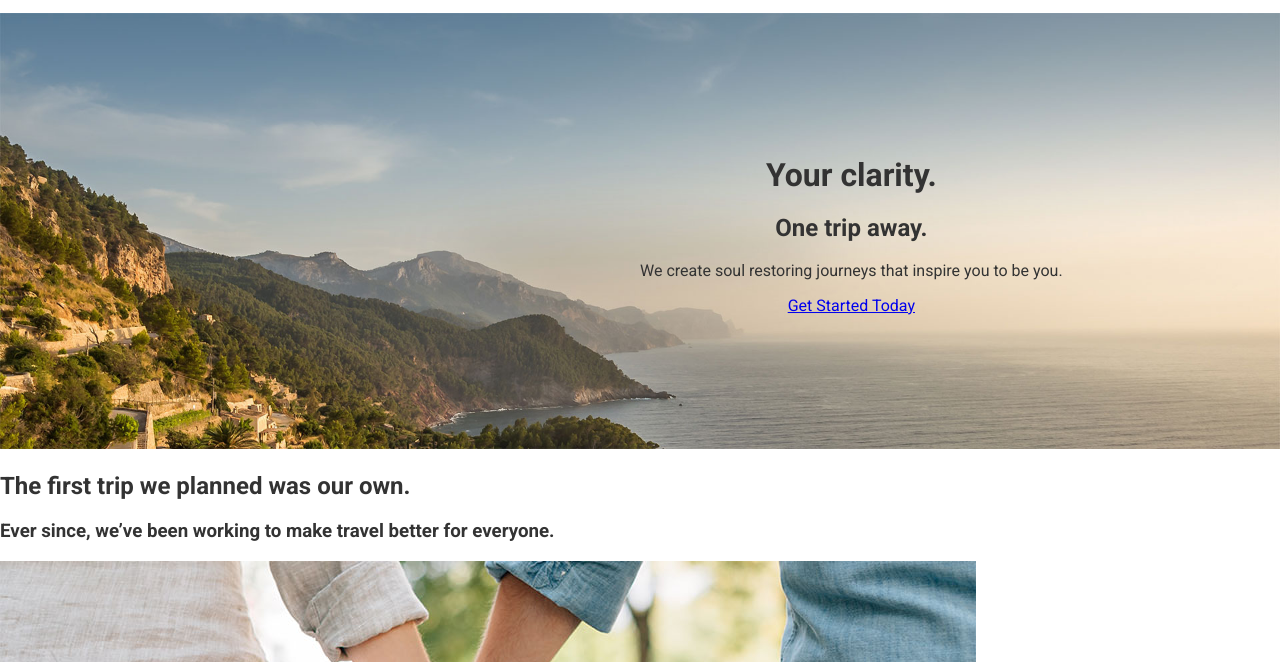
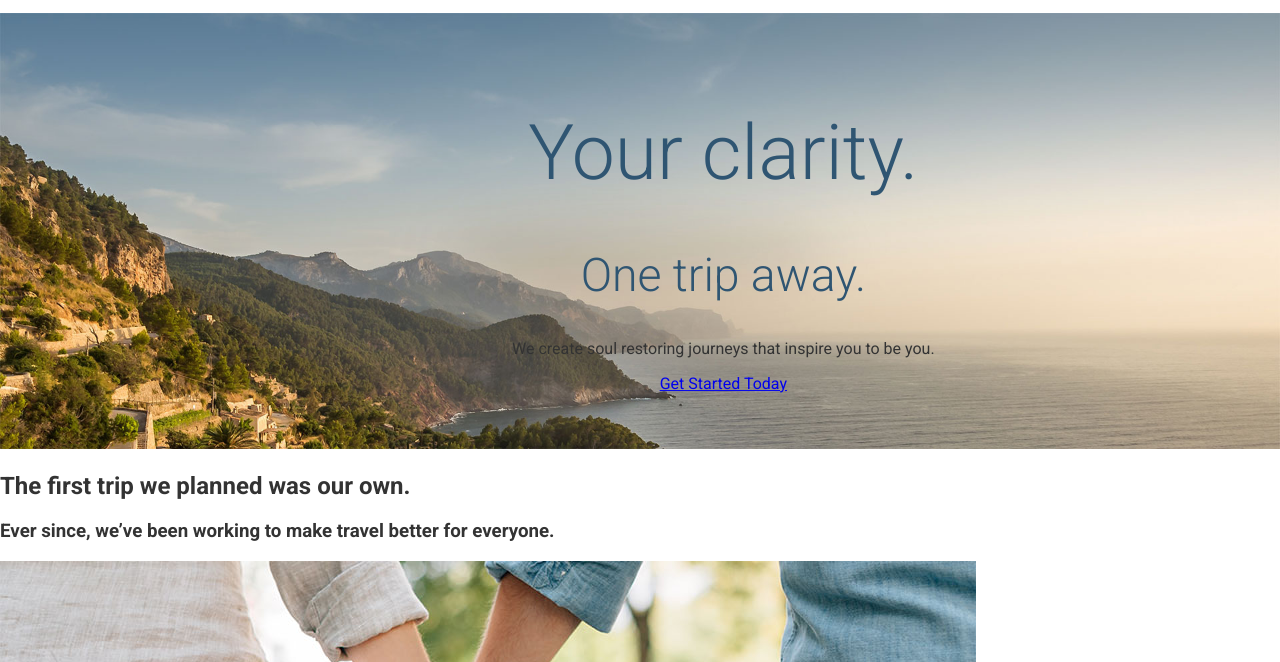
Before and after one commit to dilipthakor/travel-site, a website: page app/index.html in a window 1280 px wide. Shown: the part 138-800 px from the top of the page. Drawn offline with Linux system fonts and the light colour scheme.

Commit message:
BEM & nested css for large-hero title & subtitle css change

```diff
--- a/app/assets/styles/modules/_large-hero.css
+++ b/app/assets/styles/modules/_large-hero.css
@@ -1,12 +1,26 @@
 .large-hero{
   position: relative;
-}
 
-.large-hero__text-content{
+&__text-content{
   position: absolute;
   top: 50%;
-  left: 50%;
+  left: 40%;
   transform: translateY(-50%);
   width: 100;
   text-align: center;
 }
+
+&__title{
+  font-weight: 300; /* rid out of bold */
+  color: #2f5572;
+  font-size: 4.8rem; /* big size font */
+
+}
+
+&__subtitle{
+  font-weight: 300;
+  color: #2f5572;
+  font-size: 2.9rem;
+
+}
+}
--- a/app/index.html
+++ b/app/index.html
@@ -26,8 +26,8 @@
   <div class="large-hero">
     <img src="assets/images/hero--large.jpg">
     <div class="large-hero__text-content">
-    <h1>Your clarity.</h1>
-    <h2>One trip away.</h2>
+    <h1 class="large-hero__title">Your clarity.</h1>
+    <h2 class="large-hero__subtitle">One trip away.</h2>
     <p>We create soul restoring journeys that inspire you to be you.</p>
     <p><a href="#">Get Started Today</a></p>
   </div>
--- a/app/temp/styles/styles.css
+++ b/app/temp/styles/styles.css
@@ -467,9 +467,23 @@ img{
 .large-hero__text-content{
   position: absolute;
   top: 50%;
-  left: 50%;
+  left: 40%;
   -webkit-transform: translateY(-50%);
           transform: translateY(-50%);
   width: 100;
   text-align: center;
 }
+
+.large-hero__title{
+  font-weight: 300; /* rid out of bold */
+  color: #2f5572;
+  font-size: 4.8rem; /* big size font */
+
+}
+
+.large-hero__subtitle{
+  font-weight: 300;
+  color: #2f5572;
+  font-size: 2.9rem;
+
+}
```
